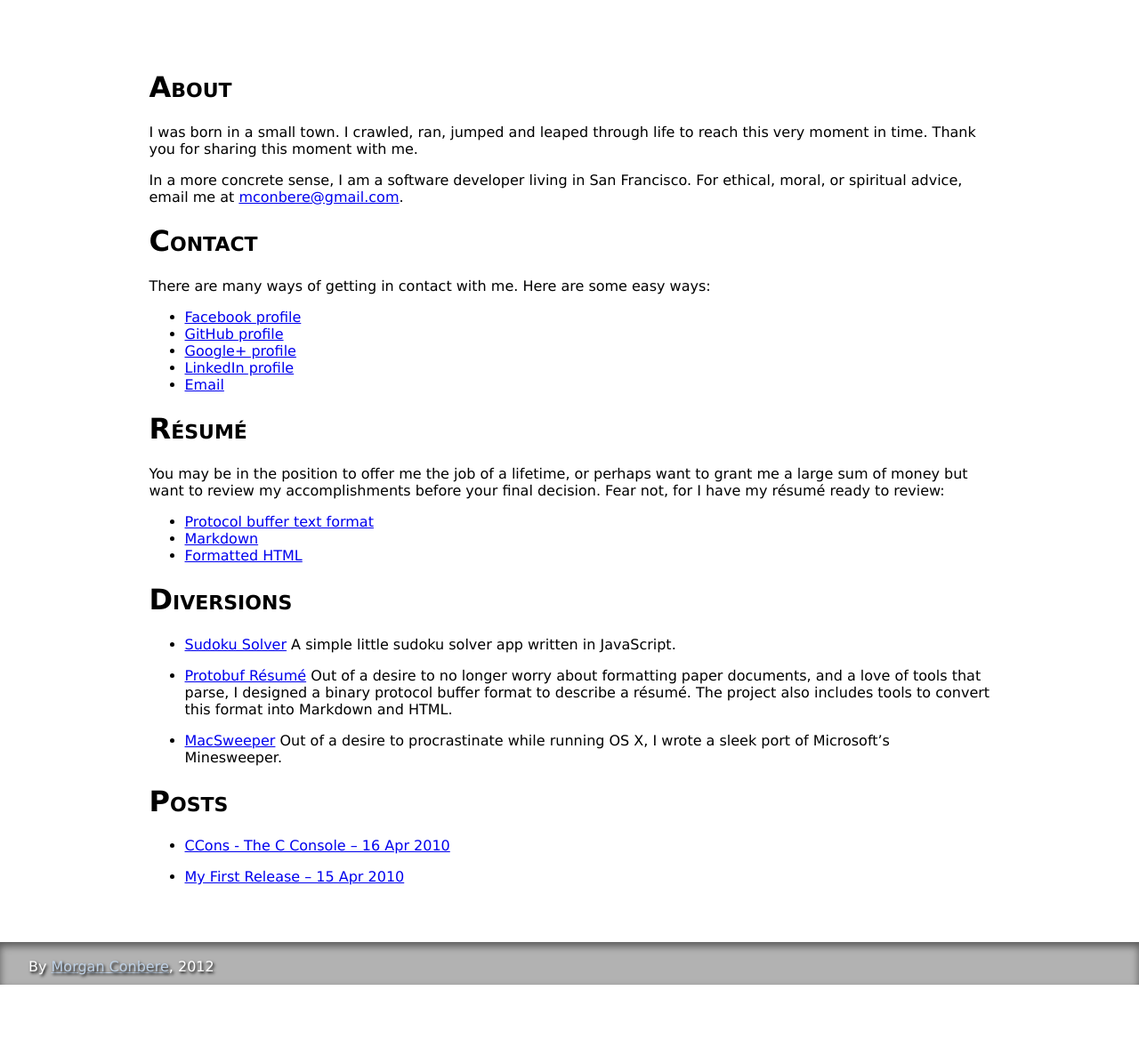
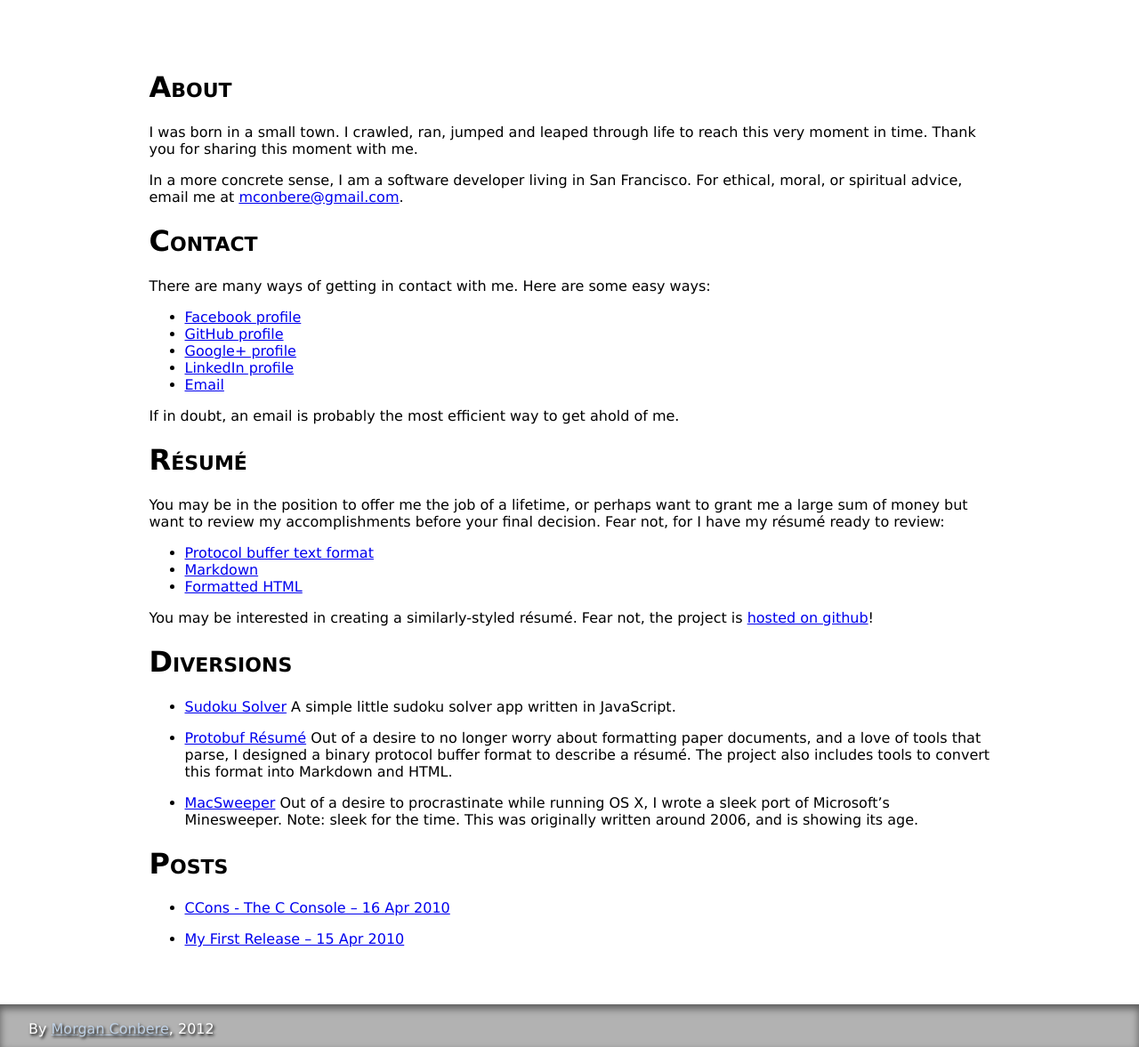
Before and after one commit to mconbere/mconbere.github.com, a Jekyll site: the page built from index.markdown, in a window 1280 px wide. Shown: the whole page at 89% size. Built offline with Jekyll 4.4.1, drawn with Linux system fonts in a browser that asks for light colours; before the commit the page ends 1107 px from its top, so only the background shows below that.

Commit message:
Update index.markdown

```diff
--- a/index.markdown
+++ b/index.markdown
@@ -24,6 +24,8 @@ There are many ways of getting in contact with me. Here are some easy ways:
 * [LinkedIn profile](http://www.linkedin.com/in/mconbere)
 * [Email](mailto:mconbere@gmail.com)
 
+If in doubt, an email is probably the most efficient way to get ahold of me.
+
 Résumé
 ======
 
@@ -34,6 +36,8 @@ final decision. Fear not, for I have my résumé ready to review:
 * [Protocol buffer text format](https://github.com/mconbere/Resume/raw/master/mconbere/mconbere.ptxt)
 * [Markdown](http://protobuf-resume.appspot.com/pb?url=https%3A%2F%2Fgithub.com%2Fmconbere%2FResume%2Fraw%2Fmaster%2Fmconbere%2Fmconbere.ptxt)
 * [Formatted HTML](http://protobuf-resume.appspot.com/?url=https%3A%2F%2Fgithub.com%2Fmconbere%2FResume%2Fraw%2Fmaster%2Fmconbere%2Fmconbere.ptxt)
+
+You may be interested in creating a similarly-styled résumé. Fear not, the project is [hosted on github](https://github.com/mconbere/Resume)!
 
 Diversions
 ==========
@@ -48,7 +52,8 @@ Diversions
 
 * [MacSweeper](http://code.google.com/p/macsweeper) Out of a desire to
   procrastinate while running OS X, I wrote a sleek port of Microsoft's
-  Minesweeper.
+  Minesweeper. Note: sleek for the time. This was originally written around 2006,
+  and is showing its age.
 
 Posts
 =====
```
